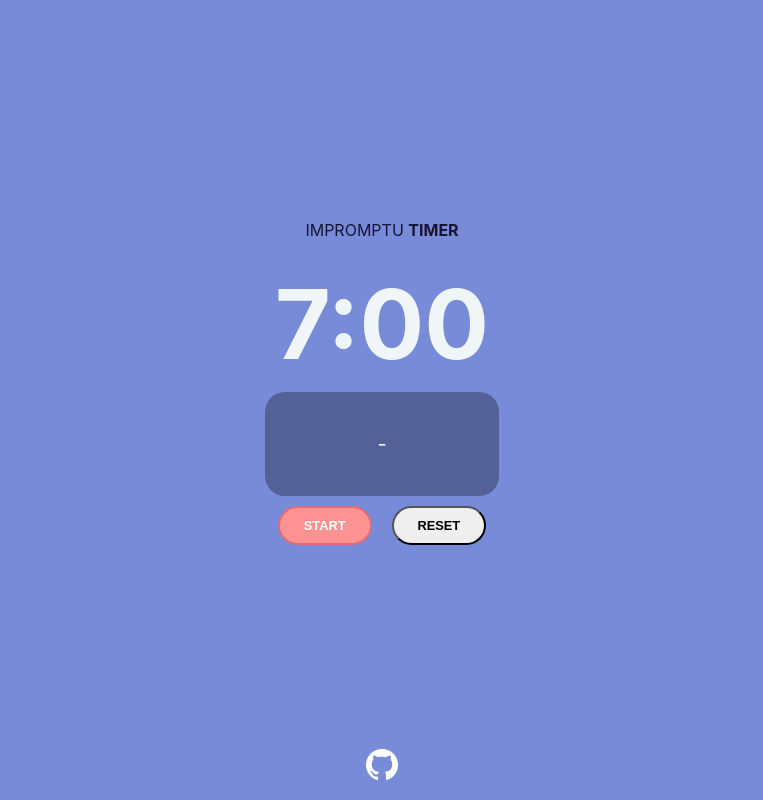
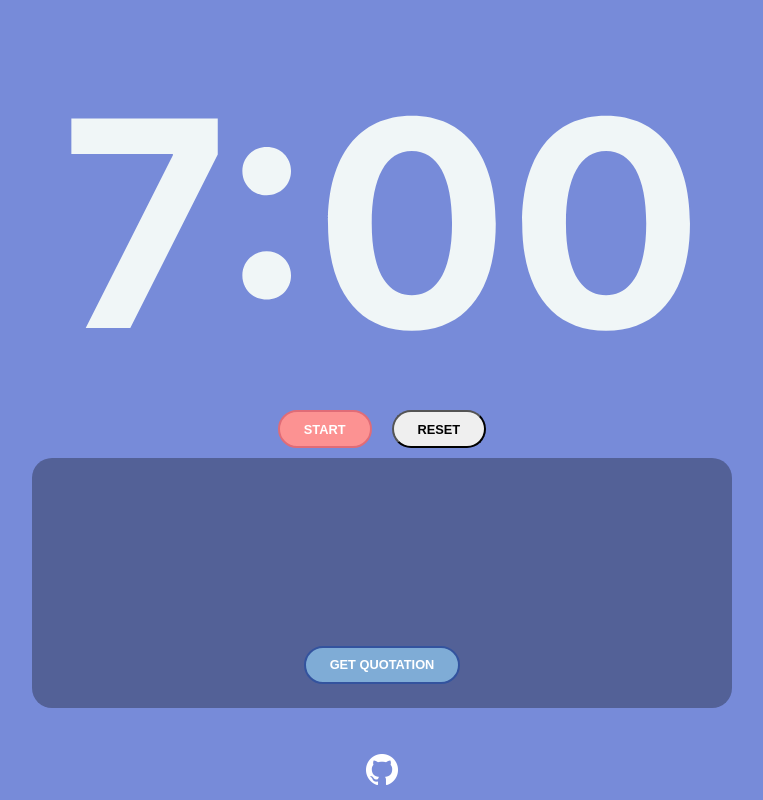
Before and after one commit to emilygracekz/impromptu-timer, a Next.js app: page / in a window 1280 px wide. Shown: the whole page, without its empty margins (258-1021 px from the left). Built offline with nearby package versions, Linux system fonts and the light colour scheme; no server answers.

Commit message:
timer stops at 0, quote box is empty on page load

```diff
--- a/package.json
+++ b/package.json
@@ -16,6 +16,7 @@
   },
   "devDependencies": {
     "eslint": "^6.8.0",
+    "eslint-plugin-react-hooks": "^4.0.0",
     "prettier": "2.0.5"
   }
 }
--- a/pages/components/parts.js
+++ /dev/null
@@ -1,55 +0,0 @@
-import styled from "styled-components";
-
-export const Buttons = (props) => {
-<ButtonStyling>
-<div className="row">
-  <button
-    className={`button button-primary button-primary-${
-      isActive ? "active" : "inactive"
-    }`}
-    onClick={toggle}
-  >
-    {isActive ? "Pause" : "Start"}
-  </button>
-  <button className="button" onClick={reset}>
-    Reset
-  </button>
-</div>
-</ButtonStyling>
-}
-
-const ButtonStyling = styled.div`
-        .button {
-          padding: 0.6rem 1.5rem;
-          margin: 0.4rem;
-          border-radius: 30px;
-          text-transform: uppercase;
-          font-weight: 600;
-          font-size: 0.8rem;
-        }
-
-        .row {
-          text-align: center;
-        }
-
-        .button:focus {
-          outline-width: 0;
-        }
-
-        .button-primary:hover {
-          background-color: var(--lightGray);
-          border: 2px solid var(--darkGray);
-        }
-
-        .button-primary-active {
-          background-color: var(--lightPink);
-          border: 2px solid var(--darkPink);
-          color: white;
-        }
-
-        .button-primary-inactive {
-          background-color: var(--lightPink);
-          border: 2px solid var(--darkPink);
-          color: white;
-        }
-`
--- a/pages/components/quote.js
+++ b/pages/components/quote.js
@@ -4,6 +4,7 @@ import styled from "styled-components";
 function Quote() {
   const [quote, setQuote] = useState("");
   const [author, setAuthor] = useState("");
+  const [hyphen, setHyphen] = useState("");
 
   const fetchData = async () => {
     let data, result;
@@ -20,18 +21,27 @@ function Quote() {
     const result = await fetchData();
     setQuote(result.content);
     setAuthor(result.author);
+    setHyphen('-');
   };
 
   useEffect(() => {
-    populateData();
+    populateData;
   }, []);
 
   return (
     <StyledProjects>
-    <div className='box'>
-      <p>{quote}</p>
-      <p>{`- ${author}`}</p>
-      <button onClick={populateData}>get random quote</button>
+      <div className="box">
+        <div className="top">
+          <p>{quote}</p>
+          <p>{`${hyphen}${author}`}</p>
+        </div>
+        <div className="bottom">
+          <ButtonStyling>
+            <button className="button" onClick={populateData}>
+              Get Quotation
+            </button>
+          </ButtonStyling>
+        </div>
       </div>
     </StyledProjects>
   );
@@ -40,18 +50,52 @@ function Quote() {
 export default Quote;
 
 const StyledProjects = styled.div`
-.box {
+  .box {
     text-align: center;
     background-color: #536197;
-    max-width: 300px;
+    width: 300px;
+    height: 250px;
     border-radius: 20px;
     padding: 20px;
-}
+  }
 
-p {
+  .top {
+    padding-top: 10px;
+    height: 75%;
+  }
+
+  p {
     color: var(--white);
     font-size: 20px;
     line-height: 1.2;
-}
+  }
 
-    `
+  @media (min-width: 650px) {
+    .box {
+      width: 700px;
+    }
+  }
+`;
+
+const ButtonStyling = styled.div`
+  .button {
+    padding: 0.6rem 1.5rem;
+    margin: 10px;
+    border-radius: 30px;
+    text-transform: uppercase;
+    font-weight: 600;
+    font-size: 0.8rem;
+    background-color: var(--lightBlue);
+    border: 2px solid var(--darkBlue);
+    color: white;
+  }
+
+  .button:hover {
+    background-color: var(--lightGray);
+    border: 2px solid var(--darkGray);
+  }
+
+  .row {
+    text-align: center;
+  }
+`;
--- a/pages/components/timer.js
+++ b/pages/components/timer.js
@@ -5,8 +5,6 @@ import styled from "styled-components";
 const Timer = () => {
   const [seconds, setSeconds] = useState(420);
   const [isActive, setIsActive] = useState(false);
-  const [quote, setQuote] = useState("");
-  const [author, setAuthor] = useState("");
 
   function toggle() {
     setIsActive(!isActive);
@@ -20,29 +18,11 @@ const Timer = () => {
   function displayTimeLeft(seconds) {
     const minutes = Math.floor(seconds / 60);
     const remainderSeconds = seconds % 60;
+    if(seconds < 0) {
+      return '0:00';
+    }
     return `${minutes}:${remainderSeconds < 10 ? "0" : ""}${remainderSeconds}`;
   }
-
-  const fetchData = async () => {
-    let data, result;
-    try {
-      data = await fetch("https://api.quotable.io/random");
-      result = await data.json();
-    } catch (err) {
-      console.log(err);
-    }
-    return result;
-  };
-
-  const populateData = async () => {
-    const result = await fetchData();
-    setQuote(result.content);
-    setAuthor(result.author);
-  };
-
-  useEffect(() => {
-    populateData();
-  }, []);
 
   useEffect(() => {
     let interval = null;
@@ -57,24 +37,17 @@ const Timer = () => {
   }, [isActive, seconds]);
 
   return (
+    <StyledTimer>
     <div className="container">
       <div className="app">
         <div className="time"> {displayTimeLeft(seconds)}</div>
-
-        <StyledProjects>
-          <div className="box">
-            <p>{quote}</p>
-            <p>{`- ${author}`}</p>
-          </div>
-        </StyledProjects>
-
         <ButtonStyling>
         <div className="row">
           <button
             className={`button button-primary button-primary-${
               isActive ? "active" : "inactive"
             }`}
-            onClick={toggle, populateData}
+            onClick={toggle}
           >
             {isActive ? "Pause" : "Start"}
           </button>
@@ -84,8 +57,11 @@ const Timer = () => {
         </div>
         </ButtonStyling>
       </div>
-
-      <style jsx>{`
+      </div>
+      </StyledTimer>
+ );
+};
+      const StyledTimer = styled.div`
         .container {
           display: flex;
           justify-content: center;
@@ -93,32 +69,21 @@ const Timer = () => {
         }
 
         .time {
-          font-size: 6rem;
+          font-size: 8rem;
           padding: 10px;
           text-align: center;
           color: var(--white);
           font-weight: bold;
         }
-      `}</style>
-    </div>
-  );
-};
 
-const StyledProjects = styled.div`
-  .box {
-    text-align: center;
-    background-color: #536197;
-    max-width: 300px;
-    border-radius: 20px;
-    padding: 20px;
-  }
+        @media (min-width:650px) {
 
-  p {
-    color: var(--white);
-    font-size: 20px;
-    line-height: 1.2;
-  }
-`;
+          .time {
+          font-size: 18rem;
+          padding: 3px;
+          }
+        }
+      `
 
 const ButtonStyling = styled.div`
         .button {
--- a/pages/index.js
+++ b/pages/index.js
@@ -1,22 +1,17 @@
 import Head from "next/head";
 import Timer from "./components/timer";
 import Quote from "./components/quote";
-import { Buttons } from './components/parts';
 
 export default function Home() {
   return (
     <div className="container">
       <Head>
         <title>Impromptu Timer</title>
+        <link rel="icon" href="/home.png" />
       </Head>
-
       <main>
-        <div className="header">
-          <p>
-            IMPROMPTU <strong>TIMER</strong>
-          </p>
-        </div>
         <Timer />
+        <Quote />
       </main>
 
       <footer>
@@ -58,7 +53,7 @@ export default function Home() {
 
         .logo {
           height: 2em;
-          margin-bottom: 15px;
+          margin-bottom: 10px;
         }
 
         .logo:hover {
@@ -96,6 +91,8 @@ export default function Home() {
           --white: #f0f6f7;
           --lightPink: #fc9292;
           --darkPink: #e06c77;
+          --lightBlue: #7facd6;
+          --darkBlue: #33539e;
           --lightGray: #d3d4d7;
           --darkGray: #86817c;
           --black: #181533;
```
Also changed, not shown: 1 other file (tests, documents, lock files or other folders).
